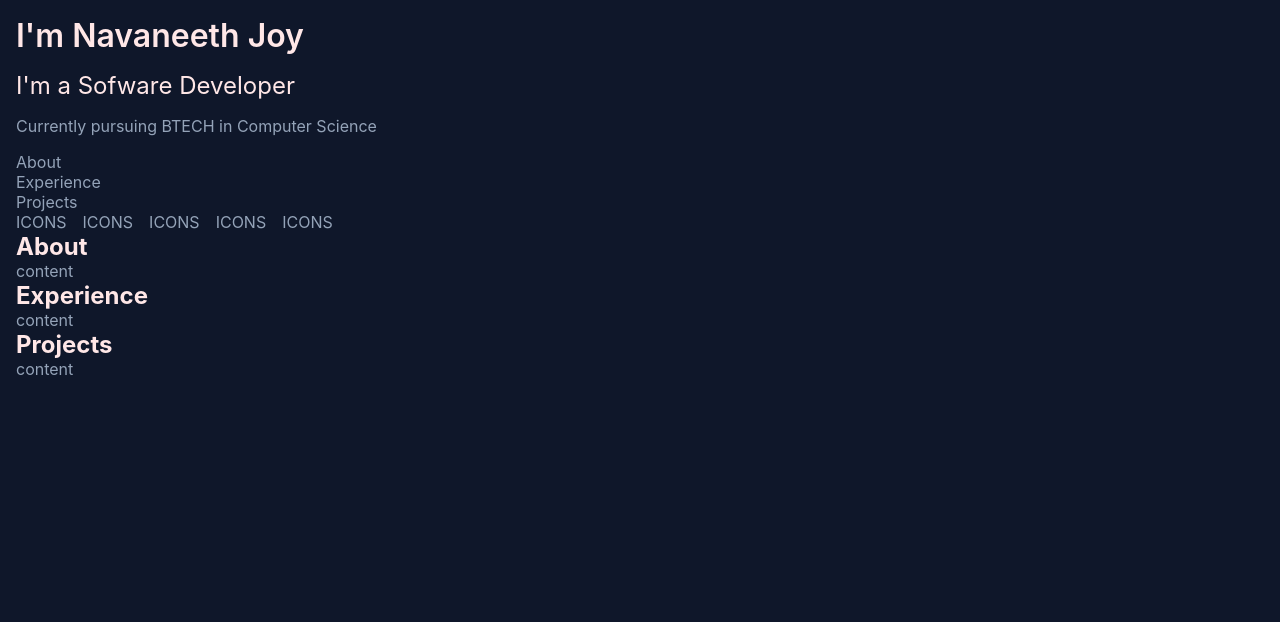
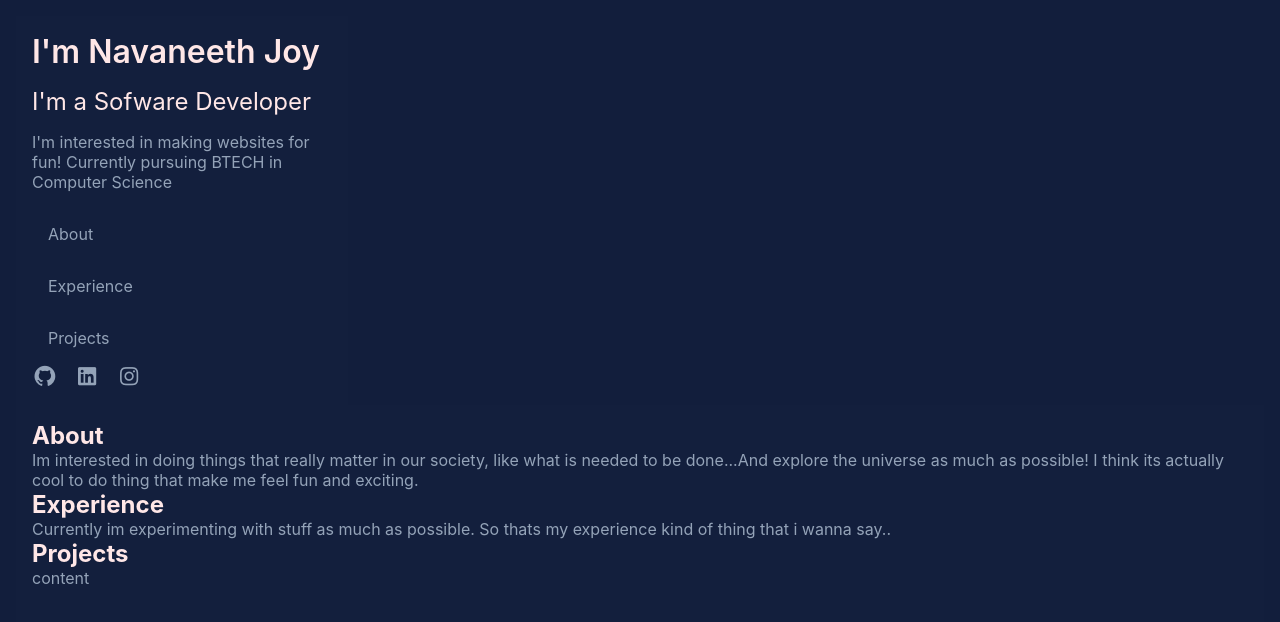
Before and after one commit to Navaneeth8812/portfolioWebsite, a plain HTML site: page index.html in a window 1280 px wide. Drawn offline with Linux system fonts and the light colour scheme.

Commit message:
second commit

```diff
--- a/index.html
+++ b/index.html
@@ -11,13 +11,15 @@
 <link rel="stylesheet" href="https://cdnjs.cloudflare.com/ajax/libs/font-awesome/7.0.1/css/all.min.css" integrity="sha512-2SwdPD6INVrV/lHTZbO2nodKhrnDdJK9/kg2XD1r9uGqPo1cUbujc+IYdlYdEErWNu69gVcYgdxlmVmzTWnetw==" crossorigin="anonymous" referrerpolicy="no-referrer" />
 </head>
 <body>
+    <div class="underlay"></div>
     <header>
+        </div>
         <a href="/index.html" class="head-guy">
-        <h1>I'm Navaneeth Joy</h1>
+        <h1 class="head-class">I'm Navaneeth Joy</h1>
         </a>
         <h2>I'm a Sofware Developer</h2>
-        <p>Currently pursuing BTECH in Computer Science</p>
-        <nav>
+        <p>I'm interested in making websites for fun! Currently pursuing BTECH in Computer Science</p>
+        <nav class="nav-class">
         <a>
             <p>About</p>
         </a>
@@ -28,33 +30,31 @@
             <p>Projects</p>
         </a>
         <div class="icon-class">
-        <p>ICONS</p>
-        <p>ICONS</p>
-        <p>ICONS</p>
-        <p>ICONS</p>
-        <p>ICONS</p>
+        <a href="https://github.com/Navaneeth8812" target="_blank"><i class="fa-brands fa-github"></i></a>
+        <a><i class="fa-brands fa-linkedin"></i></a>
+        <a><i class="fa-brands fa-instagram"></i></a>
         </div>
         </nav>
     </header>
     <main>
         <section>
-            <div>
+            <div  class="section-class">
                 <h2>About</h2>
             </div>
             <div>
-                <p>content</p>
+                <p>Im interested in doing things that really matter in our society, like what is needed to be done...And explore the universe as much as possible! I think its actually cool to do thing that make me feel fun and exciting.</p>
             </div>
         </section>
         <section>
-            <div>
+            <div class="section-class">
                 <h2>Experience</h2>
             </div>
             <div>
-                <p>content</p>
+                <p>Currently im experimenting with stuff as much as possible. So thats my experience kind of thing that i wanna say..</p>
             </div>
         </section>
         <section>
-            <div>
+            <div class="section-class">
                 <h2>Projects</h2>
             </div>
             <div>
--- a/styles.css
+++ b/styles.css
@@ -5,20 +5,43 @@
 *{
     border: 0;
     margin: 0;
-    background-color: rgb(15 23 42);
+    background-color: rgb(19, 31, 61);
 }
 body{
     font-family: 'Inter', sans-serif;
     color: #94a3b8;
     padding: 1rem;
+    gap: 4rem;
+}
+.head-class{
+    transition: transform 0.2s ease;
+    overflow-x: hidden;
+}
+.head-class:hover{
+    -ms-transform: scale(1.1); /* IE 9 */
+  -webkit-transform: scale(1.1); /* Safari 3-8 */
+  transform: scale(1.1);
+}
+header, main, footer{
+    position: relative;
+    z-index: 10;
+    gap: 1rem;
+    padding: 1rem;
 }
 body h2{
     color: var(--highlight-color);
+}
+.underlay{
+    position: fixed;
+    background-color:  rgb(19, 31, 61);
+    inset: 0;
+    opacity: 0.3;
 }
 header{
     display: flex;
     flex-direction: column;
     gap: 1rem;
+    max-width: 300px;
 }
 header h1{
     color: var(--highlight-color);
@@ -27,11 +50,38 @@ header h1{
 header h2{
     font-weight: 400;
 }
+.nav-class p{
+    gap: 1rem;
+    padding: 1rem;
+}
 .head-guy{
     text-decoration: none;
     cursor: pointer;
 }
-.icon-class{
+.icon-class {
     display: flex;
+    flex-direction: row;
+    gap: 1rem;
+    margin: 0;
+}
+.icon-class a{
+    color: inherit;
+    font-size: 1.3rem;
+    gap: 1rem;
+    position: relative;
+    transition: transform 0.5;
+}
+.icon-class a:hover{
+ -ms-transform: scale(1.1); /* IE 9 */
+  -webkit-transform: scale(1.1); /* Safari 3-8 */
+  transform: scale(1.1);
+  overflow: hidden;
+}
+.section-class{
+    transition: transform 0.2s ease;
+    overflow-x: hidden;
     gap: 1rem;
 }
+.section-class h2{
+    gap: 1rem;
+}
```
